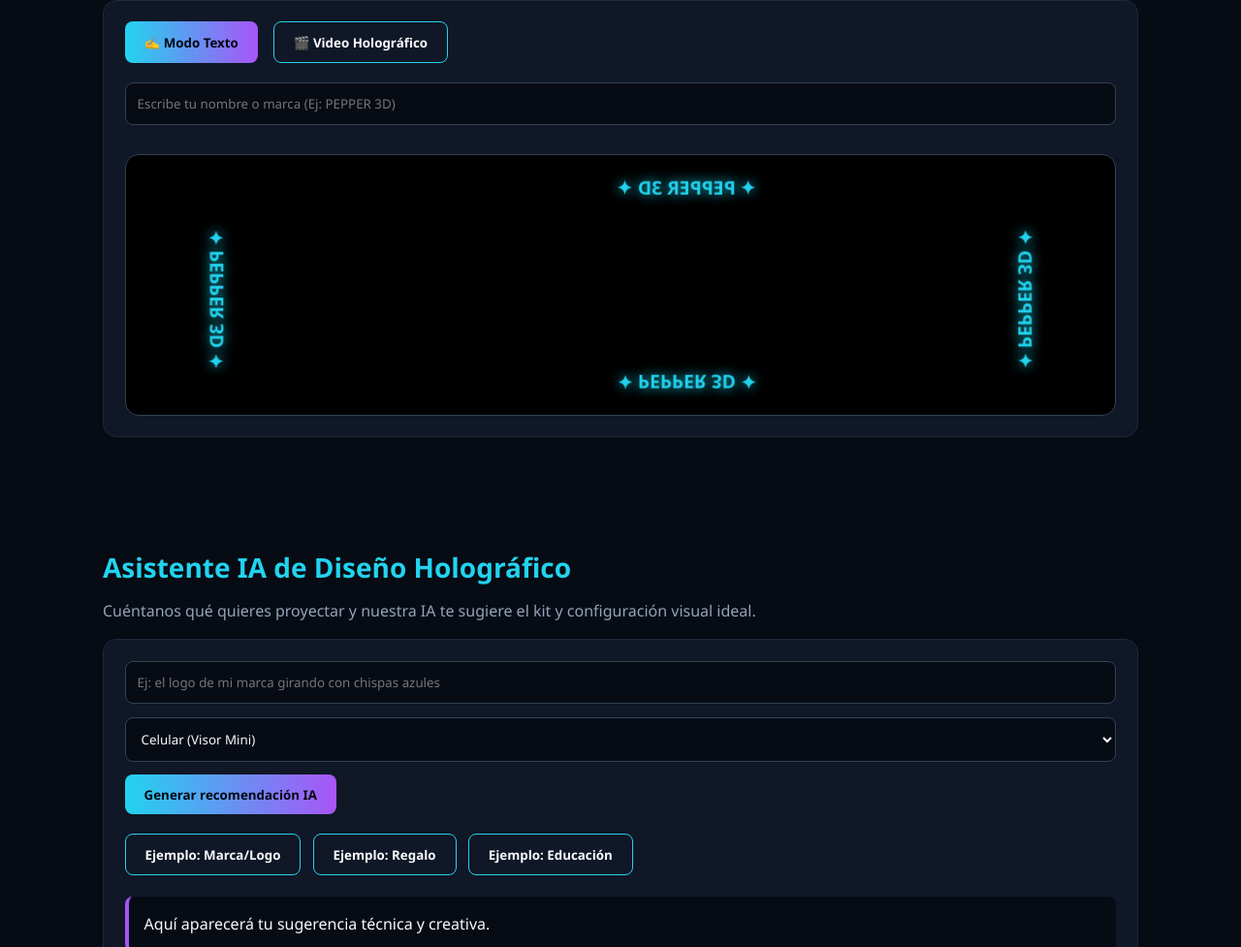
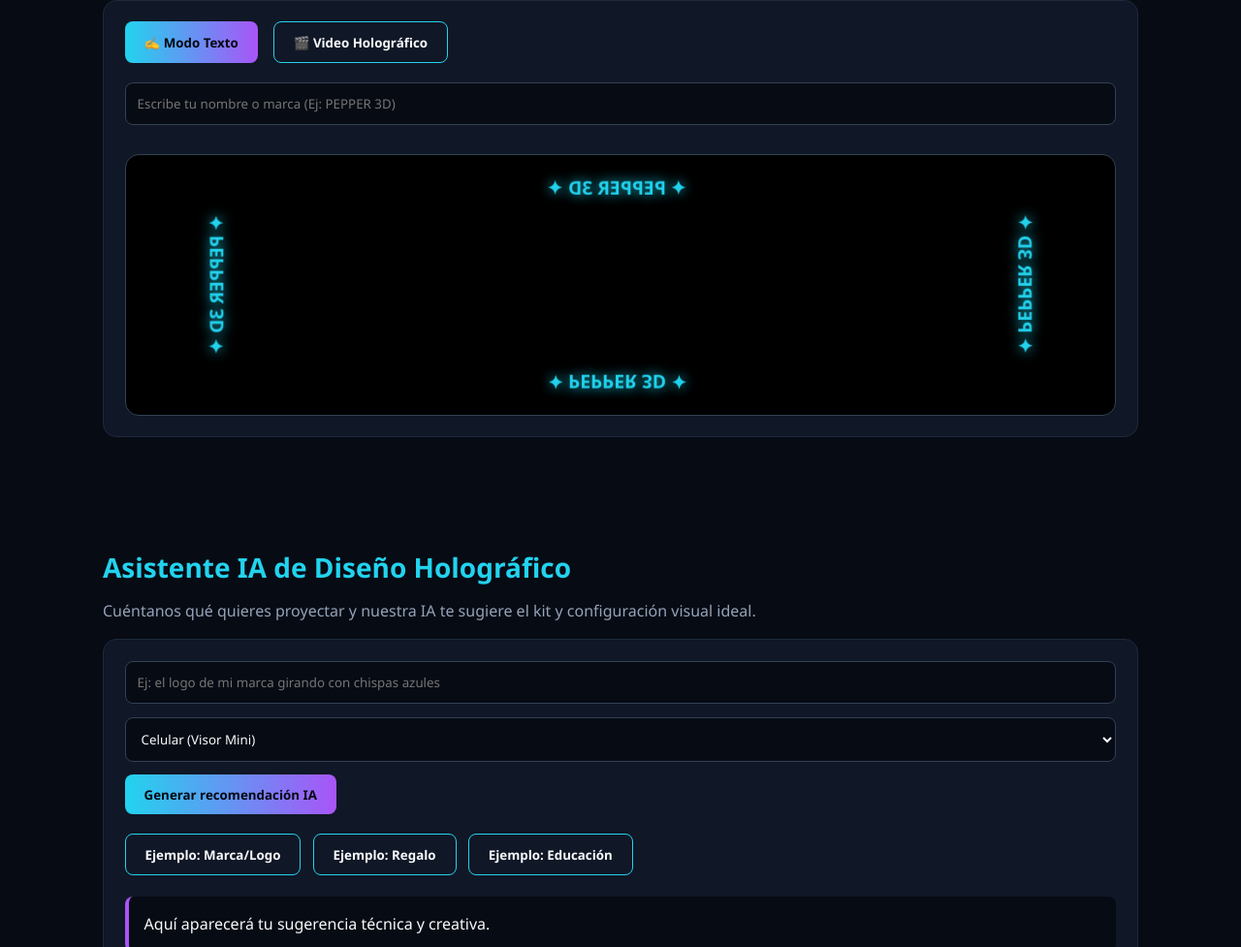
Before and after one commit to pintoquintanillaantonio-ai/fantasma-pepper-web, a plain HTML site: page index.html in a window 1280 px wide. Shown: the part 1748-2725 px from the top of the page at 97% size. Drawn offline with nearby package versions, Linux system fonts and the light colour scheme.

Commit message:
Update style.css

```diff
--- a/style.css
+++ b/style.css
@@ -124,10 +124,10 @@ input, select, textarea {
   text-shadow: 0 0 12px var(--accent);
   animation: pulso 2.5s infinite ease-in-out;
 }
-.holo-top { top: 18px; transform: rotate(180deg) scaleY(-1); }
-.holo-bottom { bottom: 18px; transform: scaleY(-1); }
-.holo-left { left: 24px; transform: rotate(90deg) scaleY(-1); }
-.holo-right { right: 24px; transform: rotate(-90deg) scaleY(-1); }
+.holo-top { top: 18px; left: 50%; transform: translateX(-50%) rotate(180deg) scaleY(-1); }
+.holo-bottom { bottom: 18px; left: 50%; transform: translateX(-50%) scaleY(-1); }
+.holo-left { left: 24px; top: 50%; transform: translateY(-50%) rotate(90deg) scaleY(-1); }
+.holo-right { right: 24px; top: 50%; transform: translateY(-50%) rotate(-90deg) scaleY(-1); }
 
 @keyframes pulso {
   0%, 100% { opacity: 0.75; scale: 0.96; }
```
